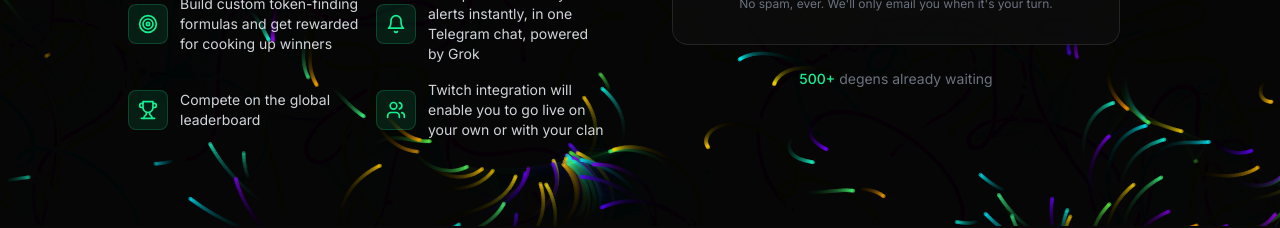
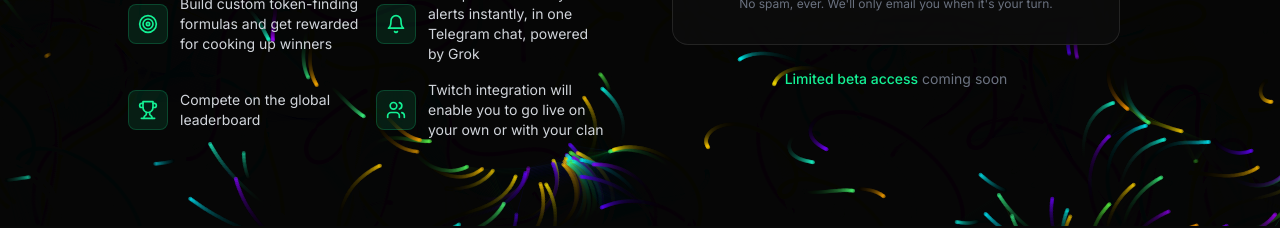
Before and after one commit to volynsal/degenarena, a Next.js app: page /waitlist in a window 1280 px wide. Shown: the part 574-802 px from the top of the page. Built offline with nearby package versions, Linux system fonts and the light colour scheme; no server answers.

Commit message:
Cleaning up the waitlist page

```diff
--- a/src/app/waitlist/page.tsx
+++ b/src/app/waitlist/page.tsx
@@ -187,7 +187,7 @@ export default function WaitlistPage() {
               {/* Social proof */}
               <div className="mt-6 text-center">
                 <p className="text-sm text-gray-500">
-                  <span className="text-arena-cyan font-medium">500+</span> degens already waiting
+                  <span className="text-arena-cyan font-medium">Limited beta access</span> coming soon
                 </p>
               </div>
             </div>
```
